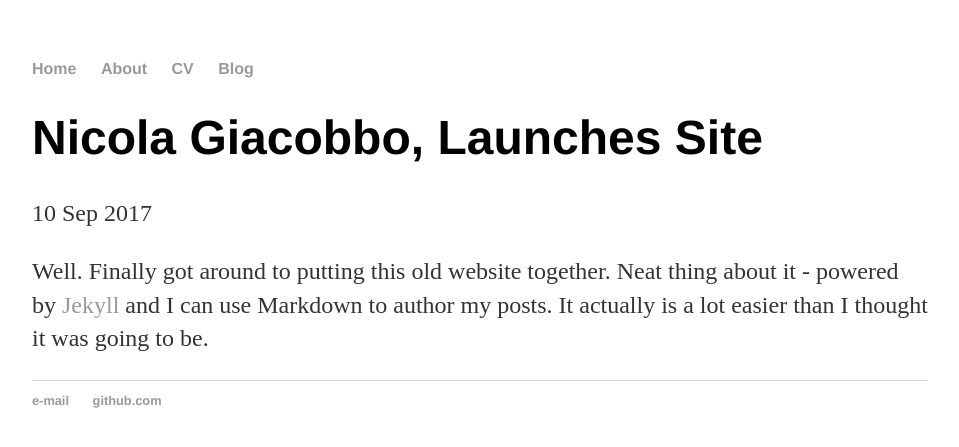
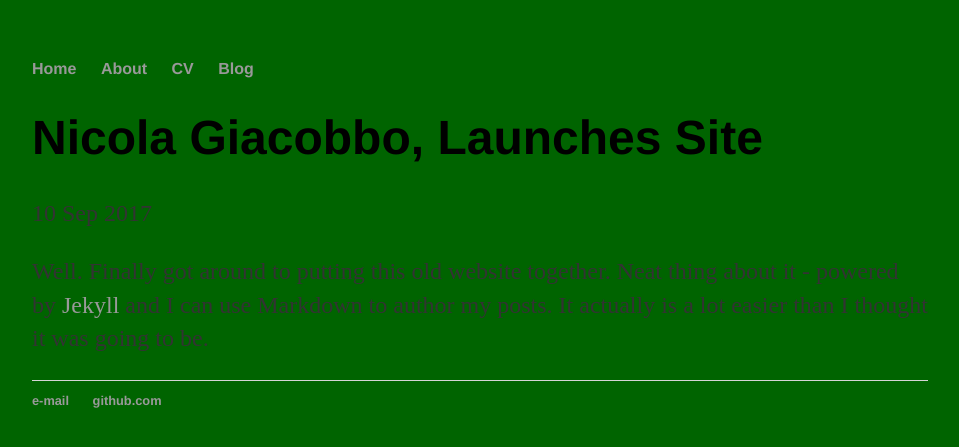
Before and after one commit to GiacobboNicola/giacobbonicola.github.io, a Jekyll site: the page built from _posts/2017-09-10-nicola-giacobbo-site-launched.md, in a window 1280 px wide. Shown: the top 447 px of the page, without its empty margins (160-1119 px from the left). Built offline with Jekyll 4.4.1, drawn with Linux system fonts in a browser that asks for light colours.

Commit message:
Update default.html

```diff
--- a/_layouts/default.html
+++ b/_layouts/default.html
@@ -11,7 +11,7 @@
 			<!-- link to main stylesheet -->
 			<link rel="stylesheet" type="text/css" href="/css/main.css">
 		</head>
-		<body background-color="lightblue">
+		<body bgcolor="darkgreen">
 			<!-- Navigation -->
 			<nav>
 	    		<ul>
```
